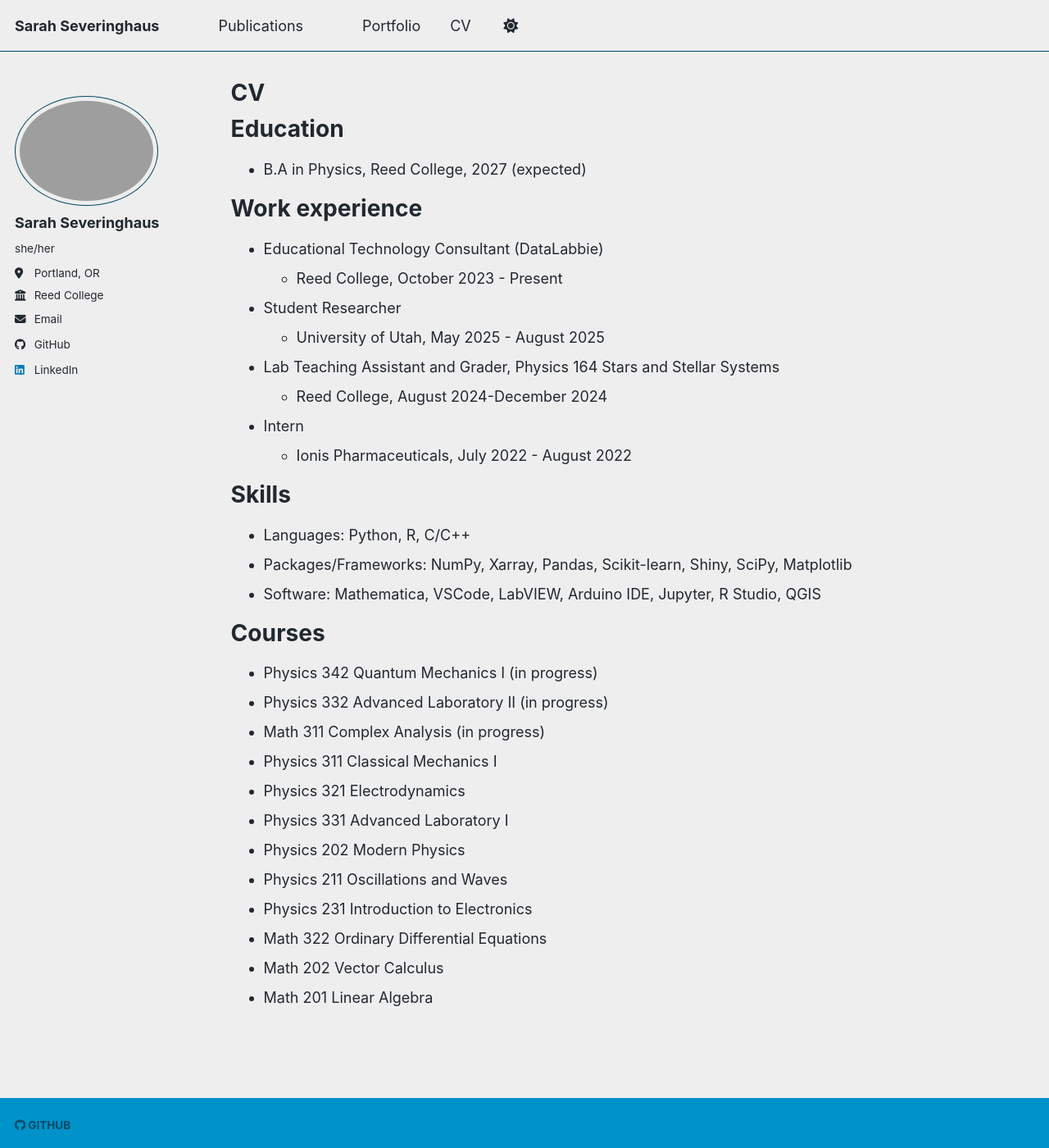
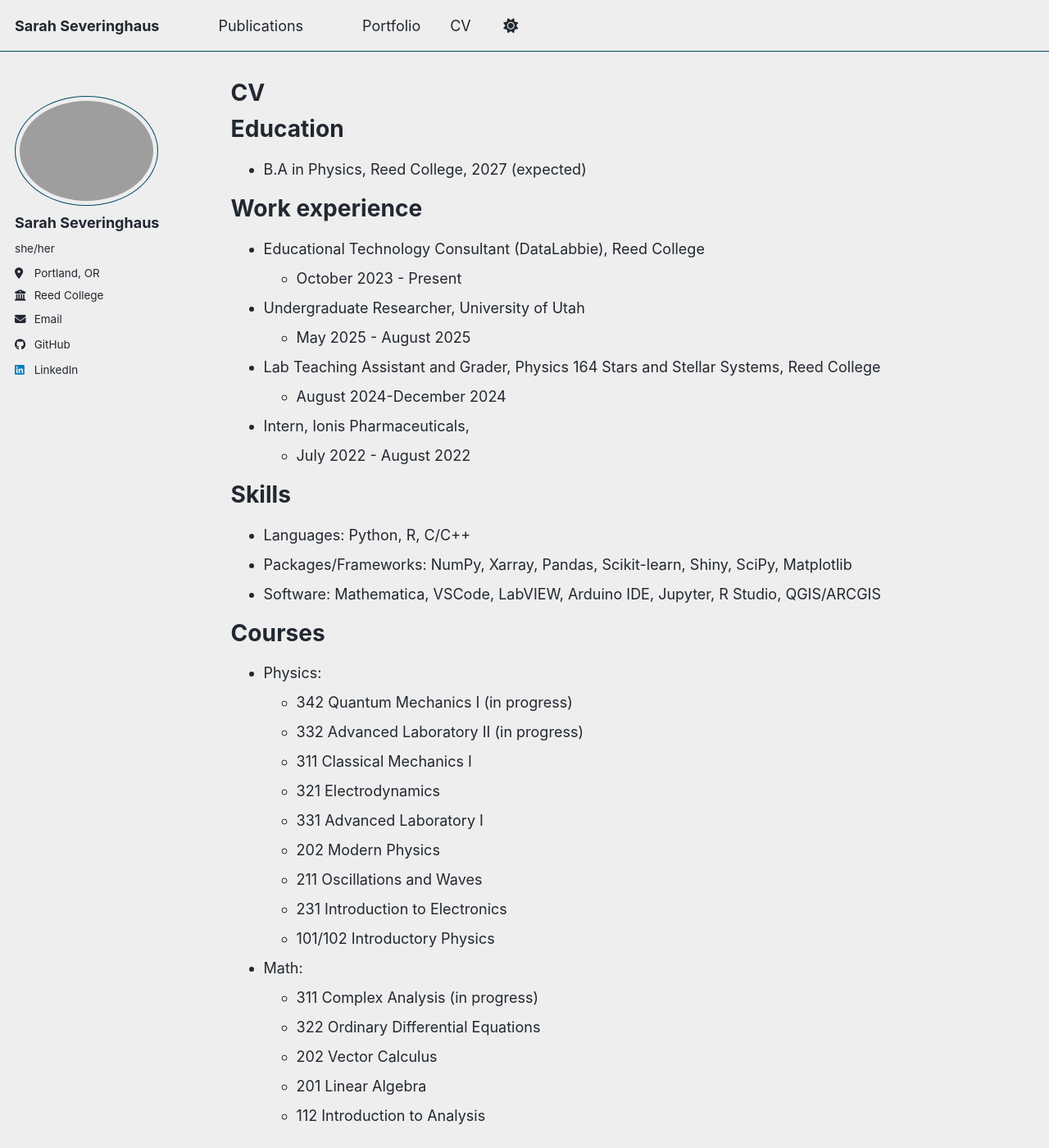
Before and after one commit to sarah-sev/sarah-sev.github.io, a Jekyll site: the page built from _pages/cv.md, in a window 1280 px wide and 1400 px high. Shown: the whole window at 82% size. Built offline with Jekyll 4.4.1, drawn with Linux system fonts in a browser that asks for light colours; a script bundle is joined from its source files by our own code; library files that are not in the unit come from our copies.

Commit message:
Update cv.md

```diff
--- a/_pages/cv.md
+++ b/_pages/cv.md
@@ -15,32 +15,36 @@ Education
 
 Work experience
 ======
-  * Educational Technology Consultant (DataLabbie)
-      * Reed College, October 2023 - Present
-  * Student Researcher
-      * University of Utah, May 2025 - August 2025
-  * Lab Teaching Assistant and Grader, Physics 164 Stars and Stellar Systems
-      * Reed College, August 2024-December 2024
-  * Intern
-      * Ionis Pharmaceuticals, July 2022 - August 2022
+  * Educational Technology Consultant (DataLabbie), Reed College
+      * October 2023 - Present
+  * Undergraduate Researcher, University of Utah
+      * May 2025 - August 2025
+  * Lab Teaching Assistant and Grader, Physics 164 Stars and Stellar Systems, Reed College
+      * August 2024-December 2024
+  * Intern, Ionis Pharmaceuticals,
+      * July 2022 - August 2022
 
 Skills
 ======
 * Languages: Python, R, C/C++
 * Packages/Frameworks: NumPy, Xarray, Pandas, Scikit-learn, Shiny, SciPy, Matplotlib
-* Software: Mathematica, VSCode, LabVIEW, Arduino IDE, Jupyter, R Studio, QGIS
+* Software: Mathematica, VSCode, LabVIEW, Arduino IDE, Jupyter, R Studio, QGIS/ARCGIS
 
 Courses
 ======
-* Physics 342 Quantum Mechanics I (in progress)
-* Physics 332 Advanced Laboratory II (in progress)
-* Math 311 Complex Analysis (in progress)
-* Physics 311 Classical Mechanics I
-* Physics 321 Electrodynamics
-* Physics 331 Advanced Laboratory I
-* Physics 202 Modern Physics
-* Physics 211 Oscillations and Waves
-* Physics 231 Introduction to Electronics
-* Math 322 Ordinary Differential Equations
-* Math 202 Vector Calculus
-* Math 201 Linear Algebra
+  * Physics:
+      * 342 Quantum Mechanics I (in progress)
+      * 332 Advanced Laboratory II (in progress)
+      * 311 Classical Mechanics I
+      * 321 Electrodynamics
+      * 331 Advanced Laboratory I
+      * 202 Modern Physics
+      * 211 Oscillations and Waves
+      * 231 Introduction to Electronics
+      * 101/102 Introductory Physics
+  * Math:
+    * 311 Complex Analysis (in progress)
+    * 322 Ordinary Differential Equations
+    * 202 Vector Calculus
+    * 201 Linear Algebra
+    * 112 Introduction to Analysis
```
